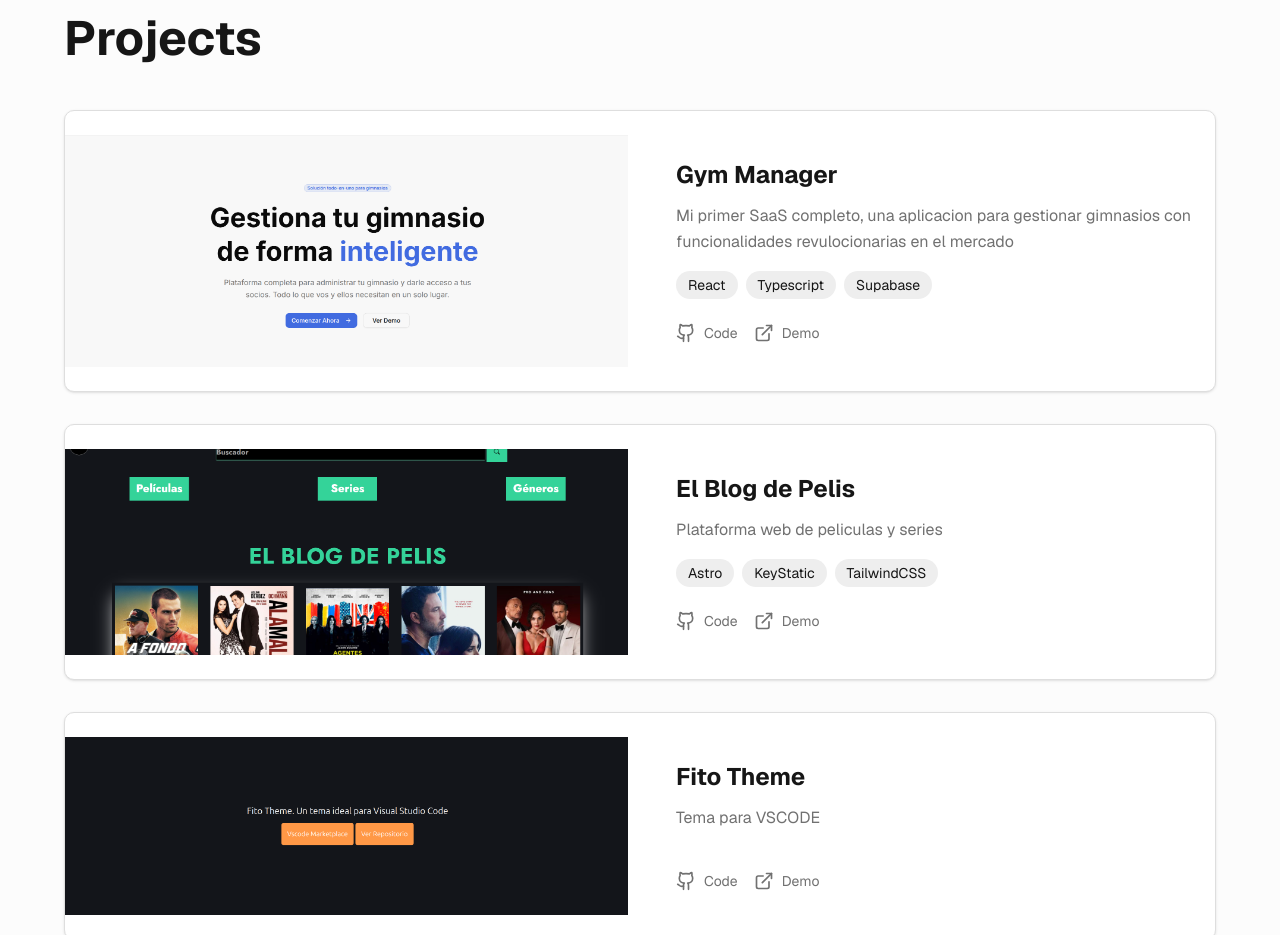
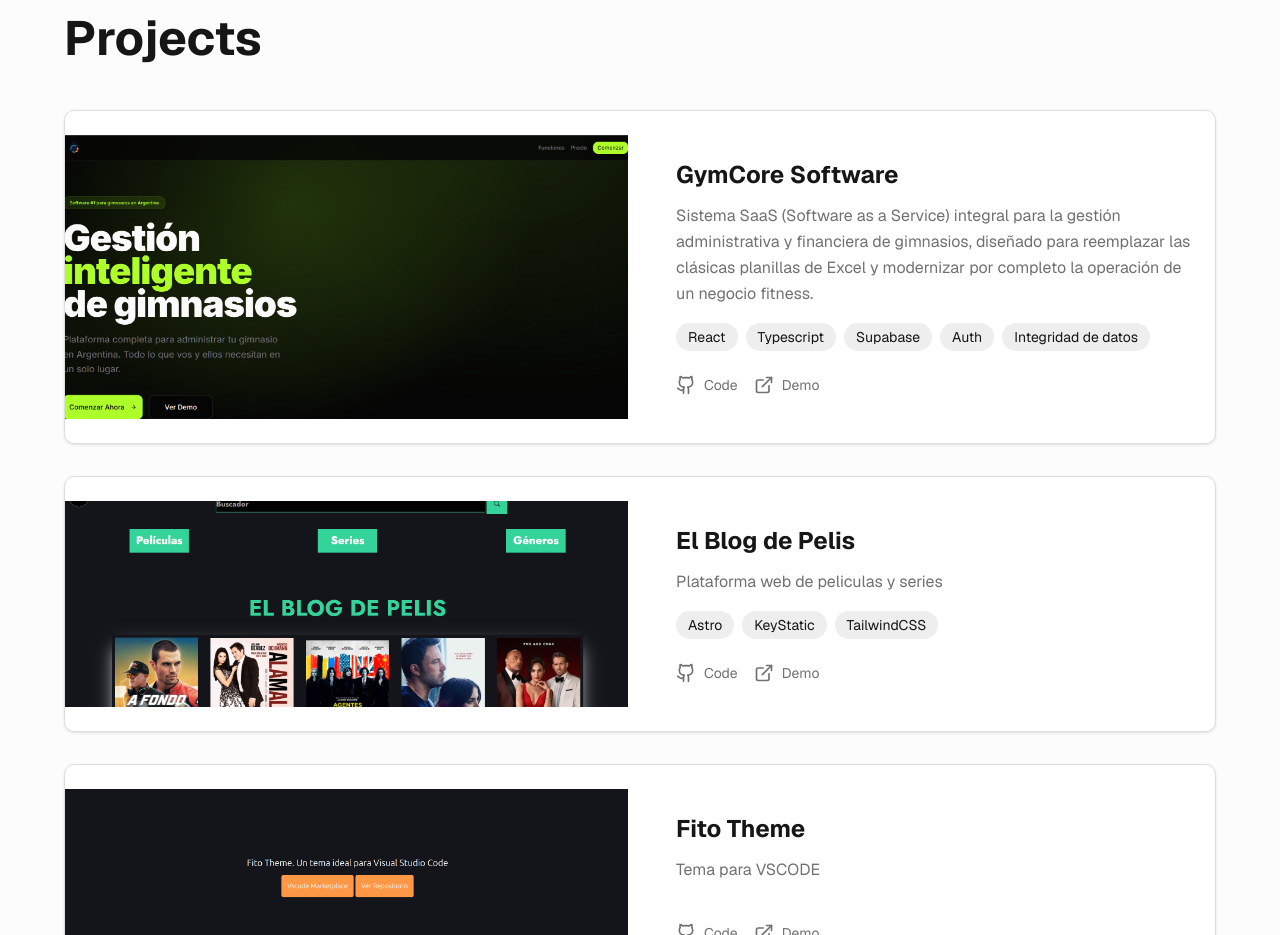
Before and after one commit to RamiroMoralesdev/mysite, a Next.js app: page / in a window 1280 px wide. Shown: the part 2780-3715 px from the top of the page. Built offline with nearby package versions, Linux system fonts and the light colour scheme.

Commit message:
feat: rename Gym Manager to GymCore Software and update project details

```diff
--- a/components/projects.tsx
+++ b/components/projects.tsx
@@ -4,12 +4,12 @@ import Image from "next/image"
 
 const projects = [
   {
-    title: "Gym Manager",
-    description: "Mi primer SaaS completo, una aplicacion para gestionar gimnasios con funcionalidades revulocionarias en el mercado",
-    image: "/gym-manager-preview.png",
-    tags: ["React", "Typescript", "Supabase"],
+    title: "GymCore Software",
+    description: "Sistema SaaS (Software as a Service) integral para la gestión administrativa y financiera de gimnasios, diseñado para reemplazar las clásicas planillas de Excel y modernizar por completo la operación de un negocio fitness.",
+    image: "/gym-core-preview.png",
+    tags: ["React", "Typescript", "Supabase", "Auth", "Integridad de datos"],
     github: "#",
-    demo: "https://gym-core-web.vercel.app/",
+    demo: "https://gymcore.ar",
   },
   {
     title: "El Blog de Pelis",
```
Also changed, not shown: public/gym-core-preview.png (added), public/gym-manager-preview.png (deleted).
